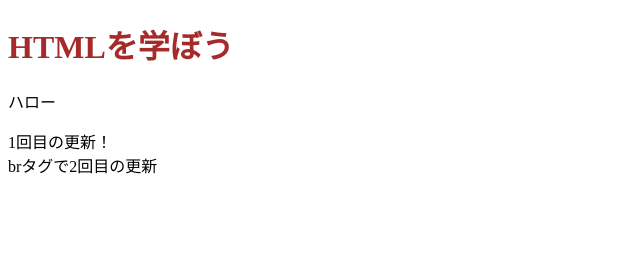
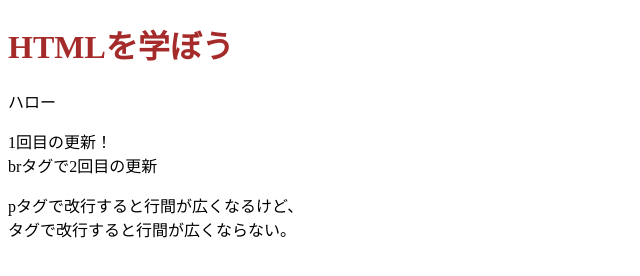
Before and after one commit to kawasaki2254/my_web_page, a plain HTML site: page index.html in a window 1280 px wide. Shown: the whole page, without its empty margins (0-640 px from the left). Drawn offline with Linux system fonts and the light colour scheme.

Commit message:
pタグとbrタグの表示のされ方の違いを確認

```diff
--- a/index.html
+++ b/index.html
@@ -20,6 +20,7 @@
     <p>ハロー</p>
 
     <p>1回目の更新！<br>brタグで2回目の更新</p>
+    <p>pタグで改行すると行間が広くなるけど、<br>タグで改行すると行間が広くならない。</p>
 
     </body>
 </html>
```
